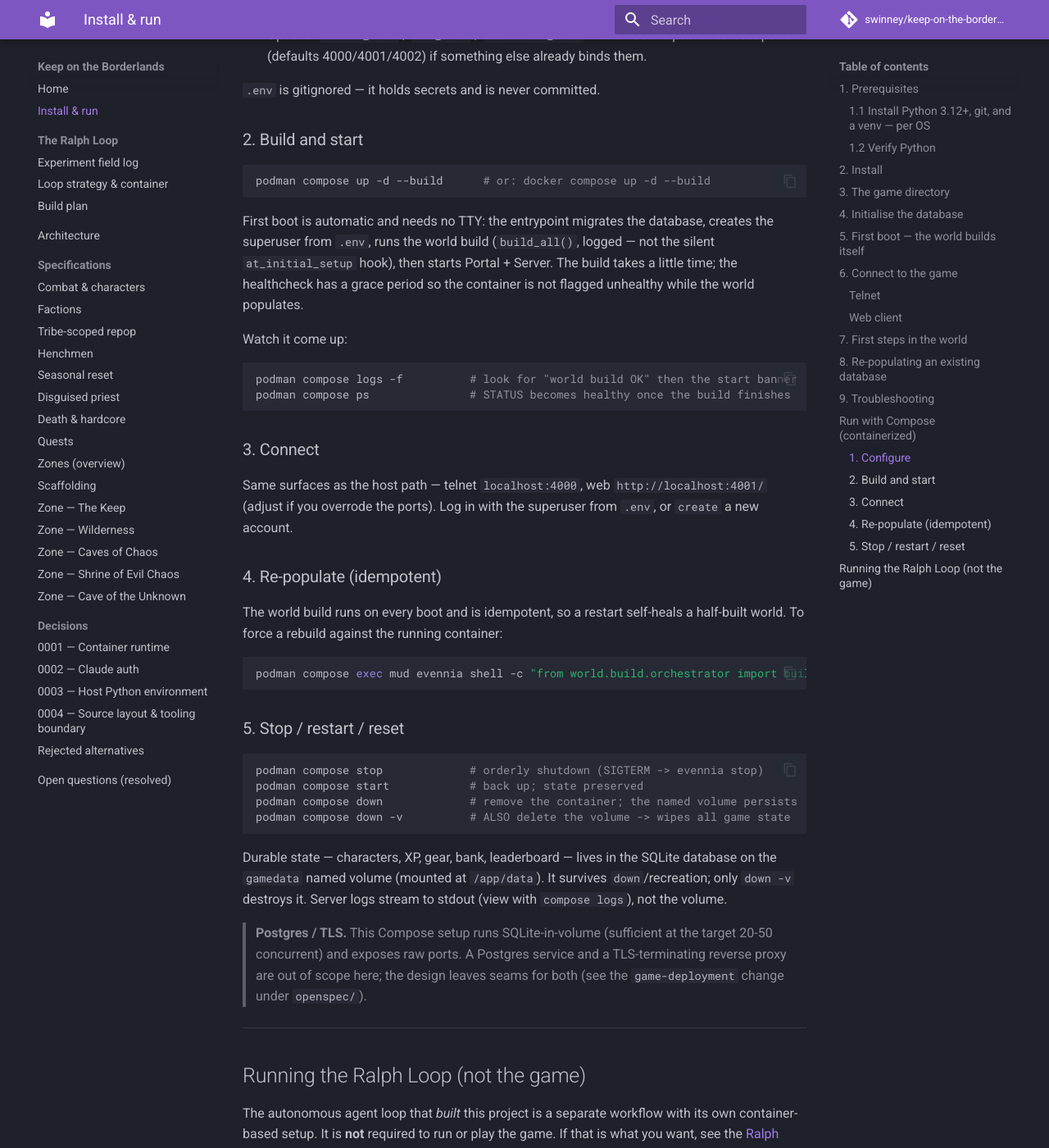
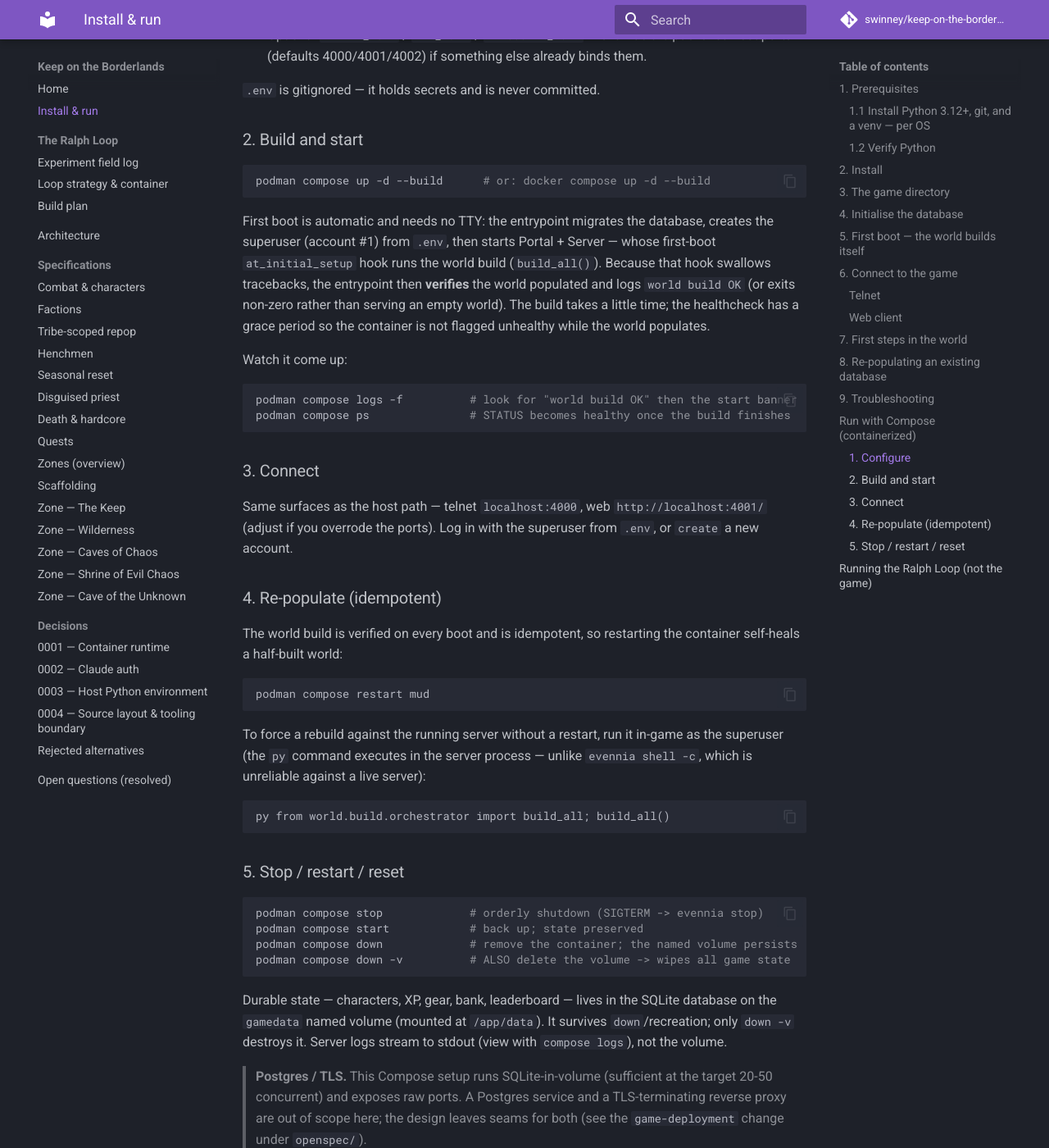
Before and after one commit to swinney/keep-on-the-borderlands, an MkDocs documentation site: the page built from docs/installation.md, in a window 1280 px wide and 1400 px high, scrolled down 6461 px. Shown: the whole window at 82% size. Built offline with MkDocs 1.6.1 and Material for MkDocs 9.7.7, drawn with Linux system fonts in a browser that asks for light colours; comment, search, counter and statistics services are not loaded; some of the changed text lies outside the part shown.

Commit message:
add-game-compose: address Copilot review + CI 10-min timeout
CI: the gate job hit its 10-min cap (full suite ~9.5 min on CI runners + setup);
raise timeout-minutes to 15. Merge two settings-shim tests into one Django boot.

Copilot findings:
- entrypoint: ensure superuser idempotently by the configured *username* (not
  'any account exists'), so other accounts / a deleted superuser still converge.
- Containerfile.runtime: install deps before COPYing game code so a code change
  no longer invalidates the dependency layer.
- smoke test: assert all three player ports (telnet/web/websocket), not just telnet.
- docs/proposal/ADR: correct the world-build description to match the implemented
  flow (at_initial_setup runs build_all during start; entrypoint verifies the
  persisted world and fails loudly) rather than the abandoned explicit-build_all.
- installation.md: 'podman compose' (not the separate podman-compose Python tool);
  re-populate via in-game 'py' (evennia shell -c is unreliable vs a live server).

````diff
--- a/docs/installation.md
+++ b/docs/installation.md
@@ -283,9 +283,9 @@
 dedicated serving image (`Containerfile.runtime`) that ships only Evennia + the
 game code — not the Ralph build-loop image.
 
-**Prerequisites:** a container runtime with the Compose plugin — either
-`podman` + `podman-compose`, or `docker` (Compose v2 is built in). No host Python
-needed.
+**Prerequisites:** a container runtime with Compose — either `podman` (using its
+built-in `podman compose` subcommand), or `docker` (Compose v2 is built in). No
+host Python needed.
 
 > **Podman note.** `podman compose` delegates to the docker-compose provider,
 > which talks to the rootless Podman API socket. If `podman compose up` errors
@@ -322,10 +322,12 @@
 ```
 
 First boot is automatic and needs no TTY: the entrypoint migrates the database,
-creates the superuser from `.env`, runs the world build (`build_all()`, logged —
-not the silent `at_initial_setup` hook), then starts Portal + Server. The build
-takes a little time; the healthcheck has a grace period so the container is not
-flagged unhealthy while the world populates.
+creates the superuser (account #1) from `.env`, then starts Portal + Server —
+whose first-boot `at_initial_setup` hook runs the world build (`build_all()`).
+Because that hook swallows tracebacks, the entrypoint then **verifies** the world
+populated and logs `world build OK` (or exits non-zero rather than serving an
+empty world). The build takes a little time; the healthcheck has a grace period
+so the container is not flagged unhealthy while the world populates.
 
 Watch it come up:
 
@@ -342,11 +344,19 @@
 
 ### 4. Re-populate (idempotent)
 
-The world build runs on every boot and is idempotent, so a restart self-heals a
-half-built world. To force a rebuild against the running container:
+The world build is verified on every boot and is idempotent, so restarting the
+container self-heals a half-built world:
 
 ```sh
-podman compose exec mud evennia shell -c "from world.build.orchestrator import build_all; build_all()"
+podman compose restart mud
+```
+
+To force a rebuild against the running server without a restart, run it in-game as
+the superuser (the `py` command executes in the server process — unlike
+`evennia shell -c`, which is unreliable against a live server):
+
+```
+py from world.build.orchestrator import build_all; build_all()
 ```
 
 ### 5. Stop / restart / reset
````
Also changed, not shown: docs/decisions/0006-runtime-container-and-compose.md (+8 -4 lines), openspec/changes/add-game-compose/proposal.md (+8 -5 lines), 5 other files.
